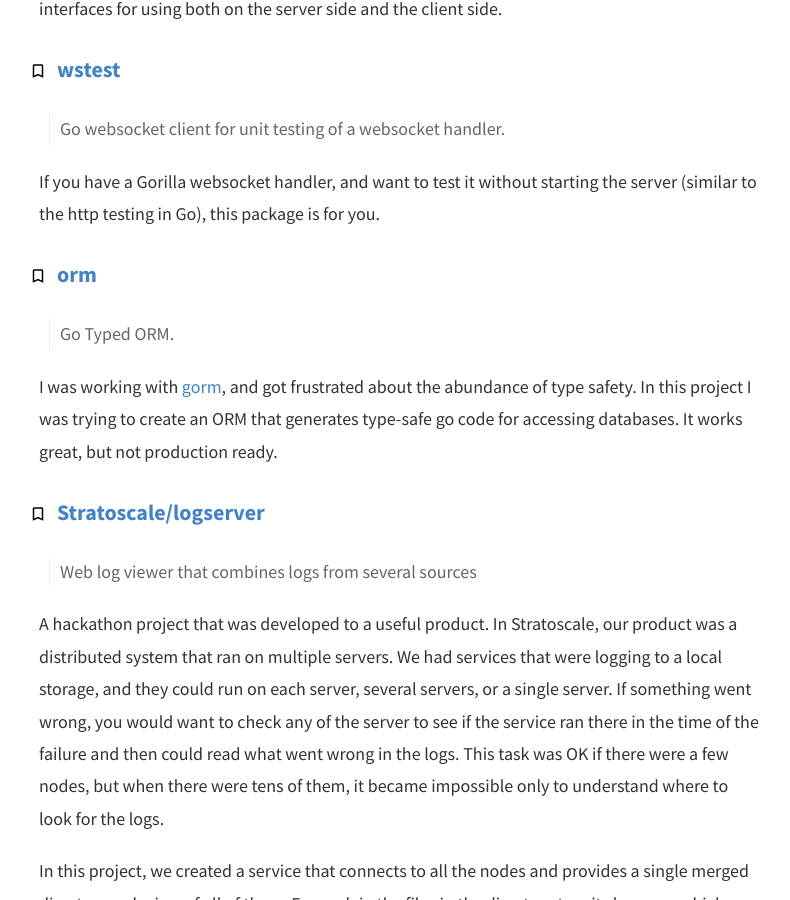
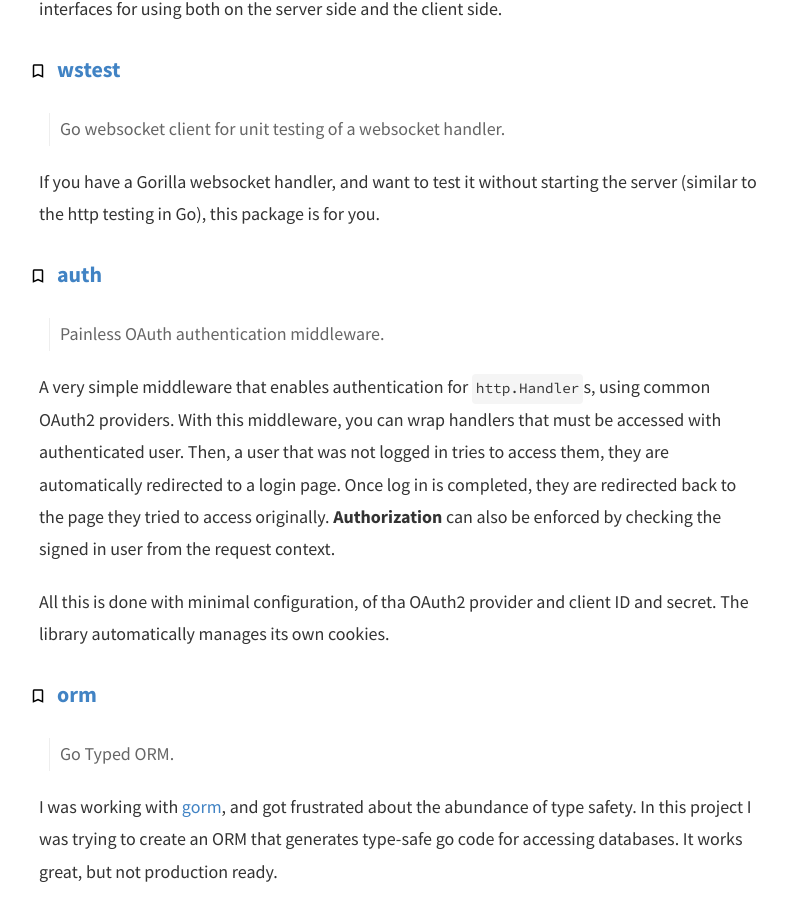
Before and after one commit to posener/posener.github.io, a Jekyll site: the page built from about.md, in a window 1280 px wide and 900 px high, scrolled down 1634 px. Shown: the whole window, without its empty margins (241-1031 px from the left). Built offline with Jekyll 4.4.1, drawn with Linux system fonts in a browser that asks for light colours.

Commit message:
Add auth

```diff
--- a/about.md
+++ b/about.md
@@ -65,6 +65,20 @@ for using both on the server side and the client side.
 
 If you have a Gorilla websocket handler, and want to test it without starting the server (similar to
 the http testing in Go), this package is for you.
+
+### [auth](https://github.com/posener/auth)
+
+> Painless OAuth authentication middleware.
+
+A very simple middleware that enables authentication for `http.Handler`s, using common OAuth2
+providers.
+With this middleware, you can wrap handlers that must be accessed with authenticated user. Then,
+a user that was not logged in tries to access them, they are automatically redirected to a login
+page. Once log in is completed, they are redirected back to the page they tried to access originally.
+**Authorization** can also be enforced by checking the signed in user from the request context.
+
+All this is done with minimal configuration, of tha OAuth2 provider and client ID and secret. The
+library automatically manages its own cookies.
 
 ### [orm](https://github.com/posener/orm)
 
```
